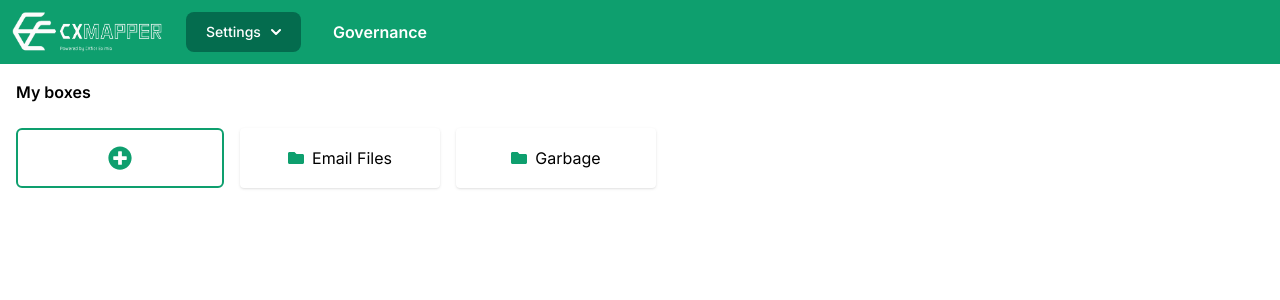
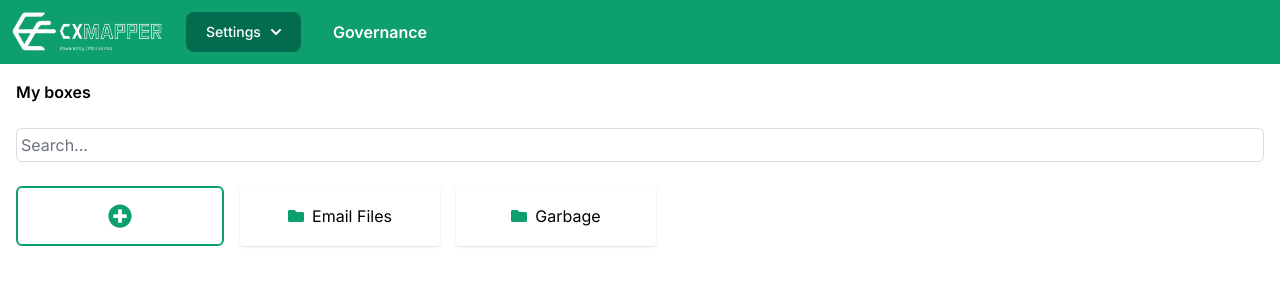
Before and after one commit to jonatasfernandespimenta/CxMapper, a Next.js app: page /comms in a window 1280 px wide. Shown: the top 300 px of the page. Built offline with nearby package versions, Linux system fonts and the light colour scheme.

Commit message:
search box filter

```diff
--- a/src/ui/features/Boxes.tsx
+++ b/src/ui/features/Boxes.tsx
@@ -5,6 +5,7 @@ import MainLayout from "../layouts/MainLayout";
 import { useState } from "react";
 import FolderBox from "../components/atoms/FolderBox";
 import CreateBoxModal from "../components/organisms/CreateBoxModal";
+import Input from "../components/atoms/Input";
 
 interface NewBoxFormValues {
   boxName: string;
@@ -27,10 +28,15 @@ export default function Boxes() {
     }
   ]);
   const [isModalOpen, setIsModalOpen] = useState<boolean>(false);
+  const [search, setSearch] = useState<string>('')
 
   function handleChange(values: NewBoxFormValues) {
     setIsModalOpen(false);
     setBoxes([...boxes, { name: values.boxName, id: new Date().getTime().toString() }])
+  }
+
+  function handleSearchChange(value: string) {
+    setSearch(value)
   }
 
   return (
@@ -45,10 +51,15 @@ export default function Boxes() {
         <div className="mb-6">
           <h1 className="font-semibold">My boxes</h1>
         </div>
+
+        <div className="mb-6">
+          <Input placeholder="Search..." value={search} onChange={(e) => handleSearchChange(e.target.value)} />
+        </div>
+
         <div className="flex flex-row gap-4 flex-wrap">
           <AddMap onClick={() => setIsModalOpen(!isModalOpen)} />
 
-          {boxes.map((box, idx) => (
+          {boxes.filter(box => box.name.toLowerCase().includes(search)).map((box, idx) => (
             <div className="flex flex-wrap gap-2" key={idx}>
               <FolderBox name={box.name} key={box.id} />
             </div>
```
